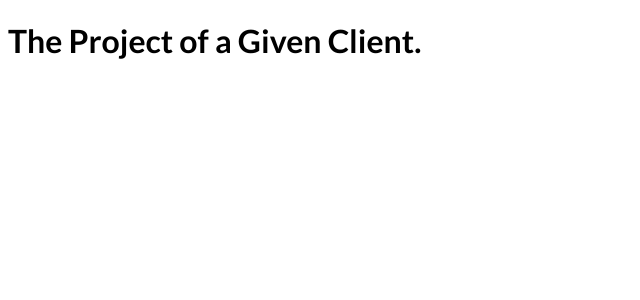
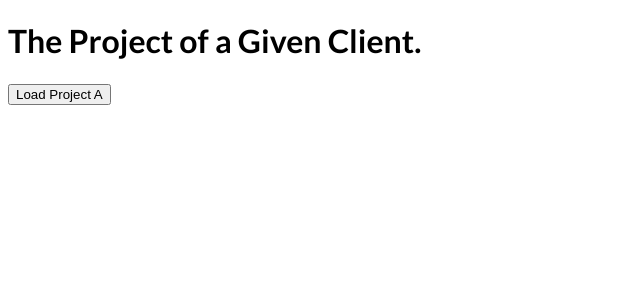
Before and after one commit to markandrewcolocado/first-next-app, a Next.js app: page /clients/manuel in a window 1280 px wide. Shown: the top 300 px of the page, without its empty margins (0-640 px from the left). Built offline with nearby package versions, Linux system fonts and the light colour scheme.

Commit message:
Navigating programmatically, example: changing page after submitting a form.

```diff
--- a/pages/clients/[id]/index.js
+++ b/pages/clients/[id]/index.js
@@ -1,7 +1,20 @@
+import { useRouter } from "next/router";
+
 function CLientProjectsPage() {
+  const router = useRouter();
+  function loadProjectHandler() {
+    // load data...
+    // router.push("/clients/max/projecta");
+    // alternative
+    router.push({
+      pathname: "/clients/[id]/[clientprojectid]",
+      query: { id: "max", clientprojectid: "projecta" },
+    });
+  }
   return (
     <div>
       <h1>The Project of a Given Client.</h1>
+      <button onClick={loadProjectHandler}>Load Project A</button>
     </div>
   );
 }
```
